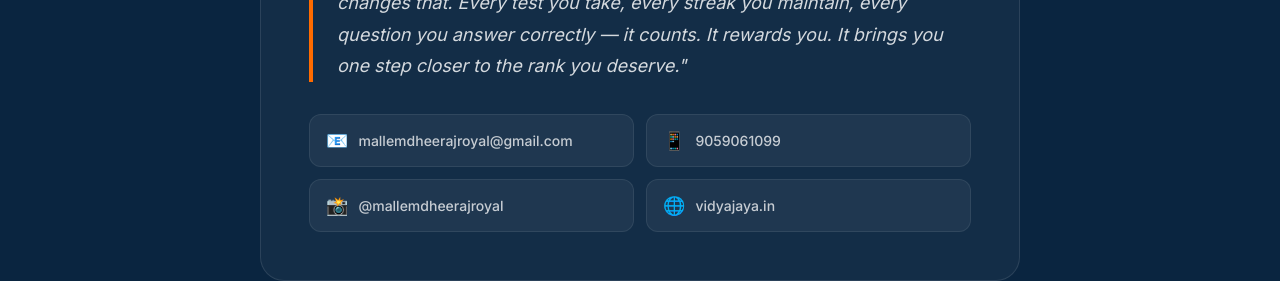
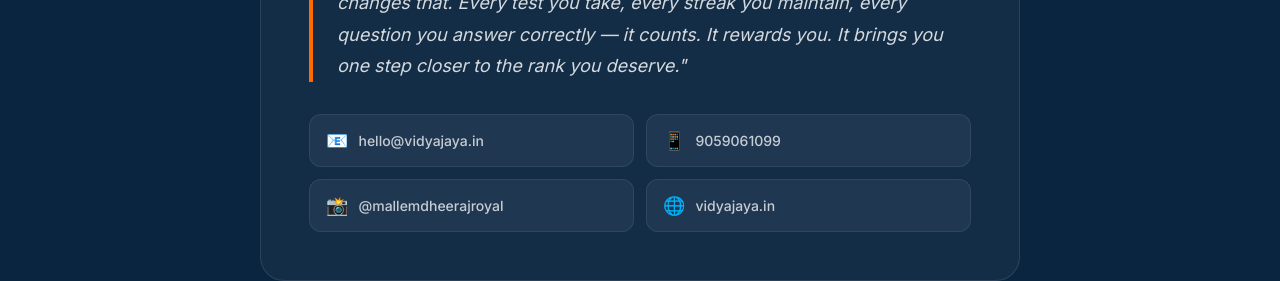
Before and after one commit to Mallem8704/VidyaJaya, a React (Vite) app in the folder client/: page / in a window 1280 px wide. Shown: the part 7160-7441 px from the top of the page. Built offline with nearby package versions, Linux system fonts and the light colour scheme; no server answers.

Commit message:
Update email and LinkedIn social links

```diff
--- a/client/src/pages/Landing.jsx
+++ b/client/src/pages/Landing.jsx
@@ -517,7 +517,7 @@ export default function Landing() {
             </div>
             <blockquote className="founder-quote">"I built VidyaJaya because 2.5 crore students in India study every single day and not one platform was rewarding their consistency. They wake up at 5 AM, they read the newspaper, they practice mock tests — and at the end of the day they have nothing to show for it except hope. VidyaJaya changes that. Every test you take, every streak you maintain, every question you answer correctly — it counts. It rewards you. It brings you one step closer to the rank you deserve."</blockquote>
             <div className="founder-contacts">
-              <div className="fc"><span className="fc-icon">📧</span><span className="fc-val">mallemdheerajroyal@gmail.com</span></div>
+              <div className="fc"><span className="fc-icon">📧</span><span className="fc-val">hello@vidyajaya.in</span></div>
               <div className="fc"><span className="fc-icon">📱</span><span className="fc-val">9059061099</span></div>
               <div className="fc"><span className="fc-icon">📸</span><span className="fc-val">@mallemdheerajroyal</span></div>
               <div className="fc"><span className="fc-icon">🌐</span><span className="fc-val">vidyajaya.in</span></div>
@@ -574,7 +574,7 @@ export default function Landing() {
               <a href="https://www.instagram.com/vidyajaya.in?igsh=cGNzZGkxYTFiODgx" target="_blank" rel="noopener noreferrer" className="social-btn" title="Instagram">📸</a>
               <a href="https://t.me/vidyajayaa" target="_blank" rel="noopener noreferrer" className="social-btn" title="Telegram">✈️</a>
               <div className="social-btn" title="YouTube">▶</div>
-              <div className="social-btn" title="LinkedIn">in</div>
+              <a href="https://www.linkedin.com/in/vidyajaya-where-knowledge-pays-off-0480a0405?utm_source=share_via&utm_content=profile&utm_medium=member_android" target="_blank" rel="noopener noreferrer" className="social-btn" title="LinkedIn">in</a>
             </div>
           </div>
         </div>
```
